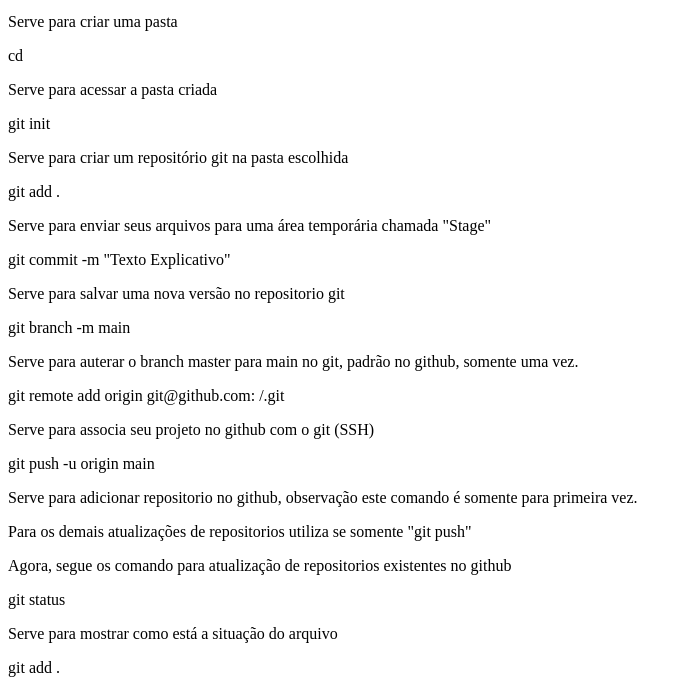
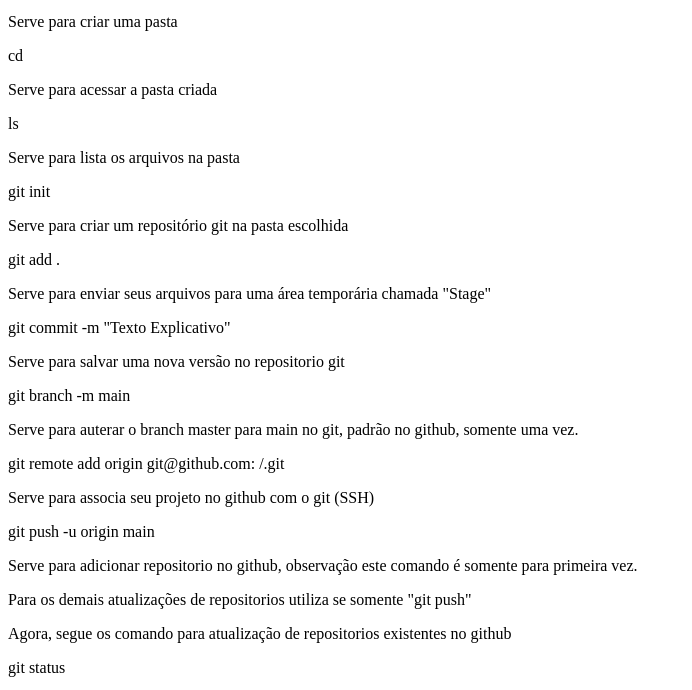
Before and after one commit to DenisRnascimento/firstCommitGitHub, a plain HTML site: page gitGithub_Instrucions.html in a window 1280 px wide. Shown: the part 101-791 px from the top of the page, without its empty margins (0-692 px from the left). Drawn offline with Linux system fonts and the light colour scheme.

Commit message:
Atualização de instruções no arquivo html gitGithub

```diff
--- a/gitGithub_Instrucions.html
+++ b/gitGithub_Instrucions.html
@@ -12,6 +12,8 @@
        <p>Serve para criar uma pasta</p>
        <p>cd <nomepasta></p>
        <p>Serve para acessar a pasta criada</p>
+       <p>ls</p>
+       <p>Serve para lista os arquivos na pasta</p>
        <p>git init</p>
        <p>Serve para criar um repositório git na pasta escolhida</p>
        <p>git add .</p>
```
